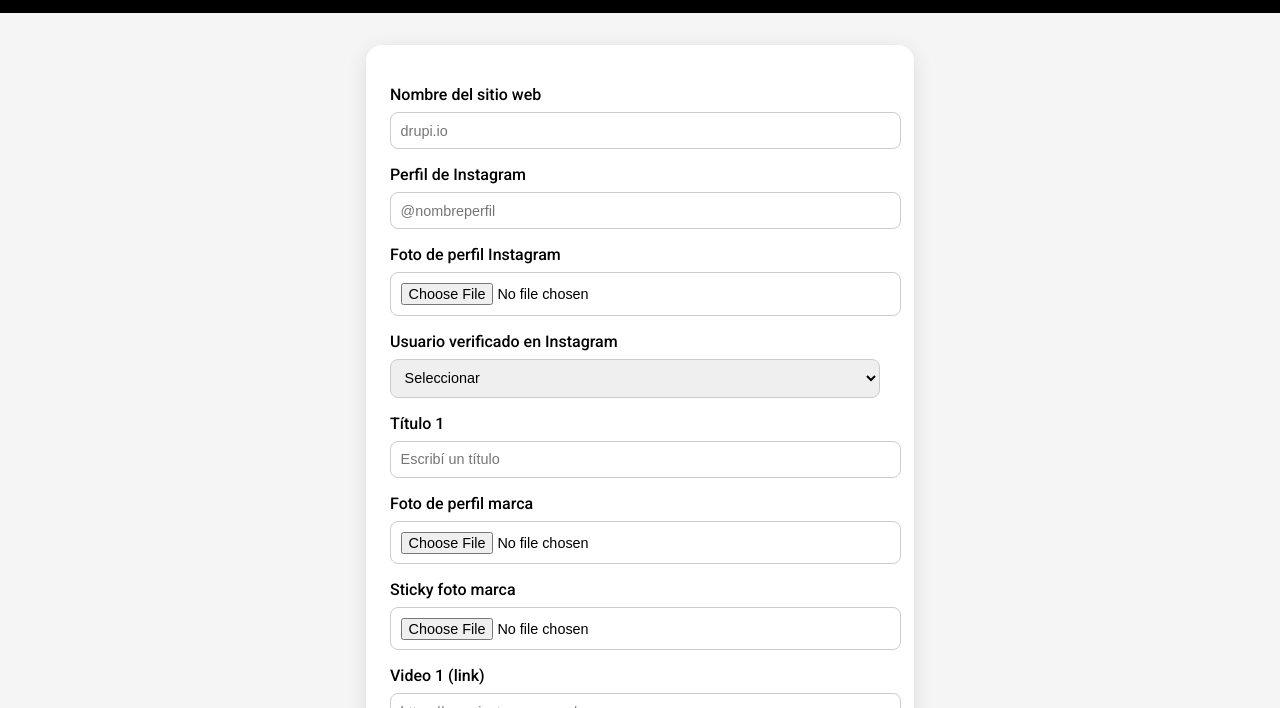
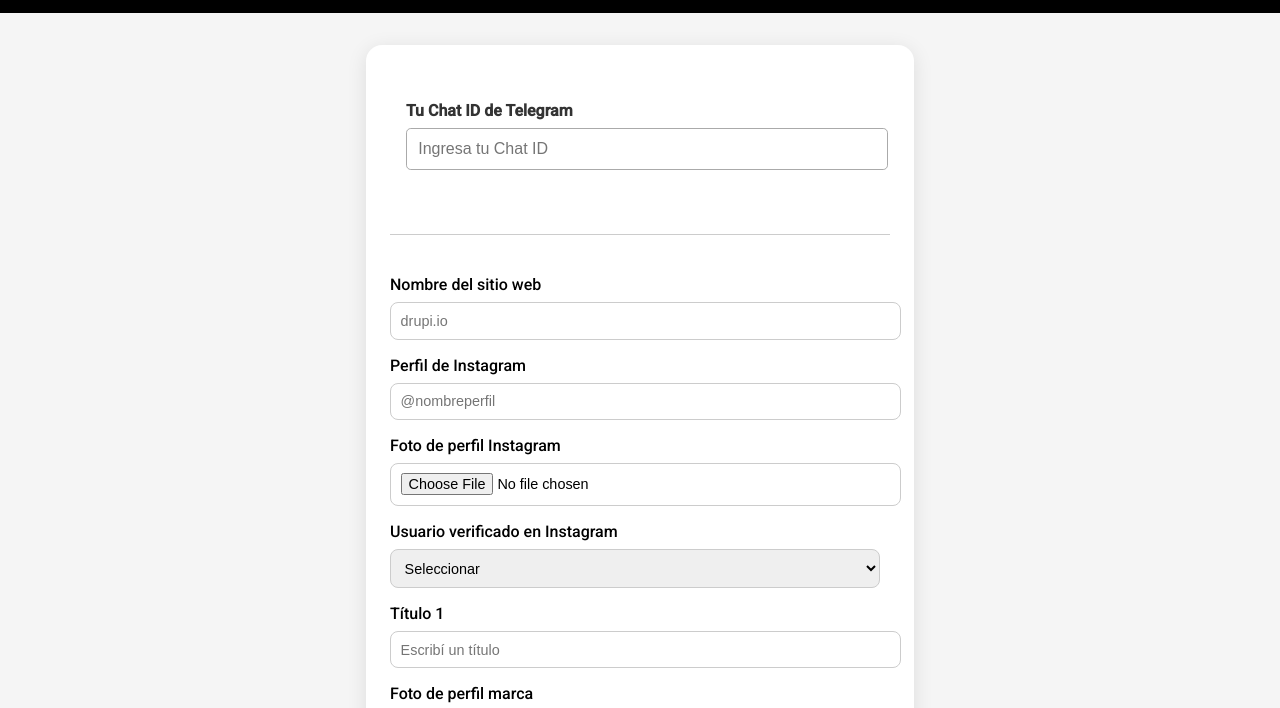
Before and after one commit to matiasDrupi/drupi_form, a plain HTML site: page index.html in a window 1280 px wide. Shown: the part 73-781 px from the top of the page. Drawn offline with Linux system fonts and the light colour scheme; a web font is replaced by a local one.

Commit message:
Add files via upload

```diff
--- a/index.html
+++ b/index.html
@@ -56,6 +56,33 @@
             align-items: stretch; /* Estiramos los elementos internos para que ocupen el ancho del contenedor */
         }
 
+        .chat-id-container {
+            background: #fff; /* Mismo fondo que el contenedor principal para integrarlo mejor */
+            padding: 1rem;
+            border-radius: 0.5rem;
+            margin-bottom: 1.5rem; /* Separación del resto del formulario */
+            text-align: left; /* Alinea la etiqueta a la izquierda */
+        }
+        .chat-id-input-group {
+            display: flex;
+            flex-direction: column;
+        }
+        .chat-id-input-group label {
+            font-weight: bold;
+            color: #333;
+            margin-bottom: 0.5rem;
+        }
+        .chat-id-input-group input {
+            padding: 0.7rem;
+            border: 1px solid #aaa;
+            border-radius: 0.3rem;
+            font-size: 1rem;
+        }
+        .separator {
+            border-bottom: 1px solid #ccc;
+            margin: 1.5rem 0;
+        }
+
         label {
             display: block;
             margin: 1rem 0 0.5rem; /* Mantenido del formulario anterior */
@@ -101,6 +128,14 @@
     </header>
 
     <div class="container">
+        <div class="chat-id-container">
+            <div class="chat-id-input-group">
+                <label for="chat_id">Tu Chat ID de Telegram</label>
+                <input type="text" id="chat_id" name="chat_id" placeholder="Ingresa tu Chat ID" required />
+            </div>
+        </div>
+        <div class="separator"></div>
+
         <form id="drupiForm">
             <label for="nombre_sitio_web">Nombre del sitio web</label>
             <input type="text" id="nombre_sitio_web" name="nombre_sitio_web" placeholder="drupi.io" required />
@@ -151,9 +186,6 @@
 
             <label for="captura_web_mobile">Captura web mobile</label>
             <input type="file" id="captura_web_mobile" name="captura_web_mobile" accept="image/*" placeholder="Subí la foto de la captura vertical del sitio web" required />
-
-            <label for="telegram_user">Usuario de Telegram</label>
-            <input type="text" id="telegram_user" name="telegram_user" placeholder="Tu usuario de Telegram">
 
             <button type="submit" id="submitBtn" disabled>Enviar</button>
         </form>
```
